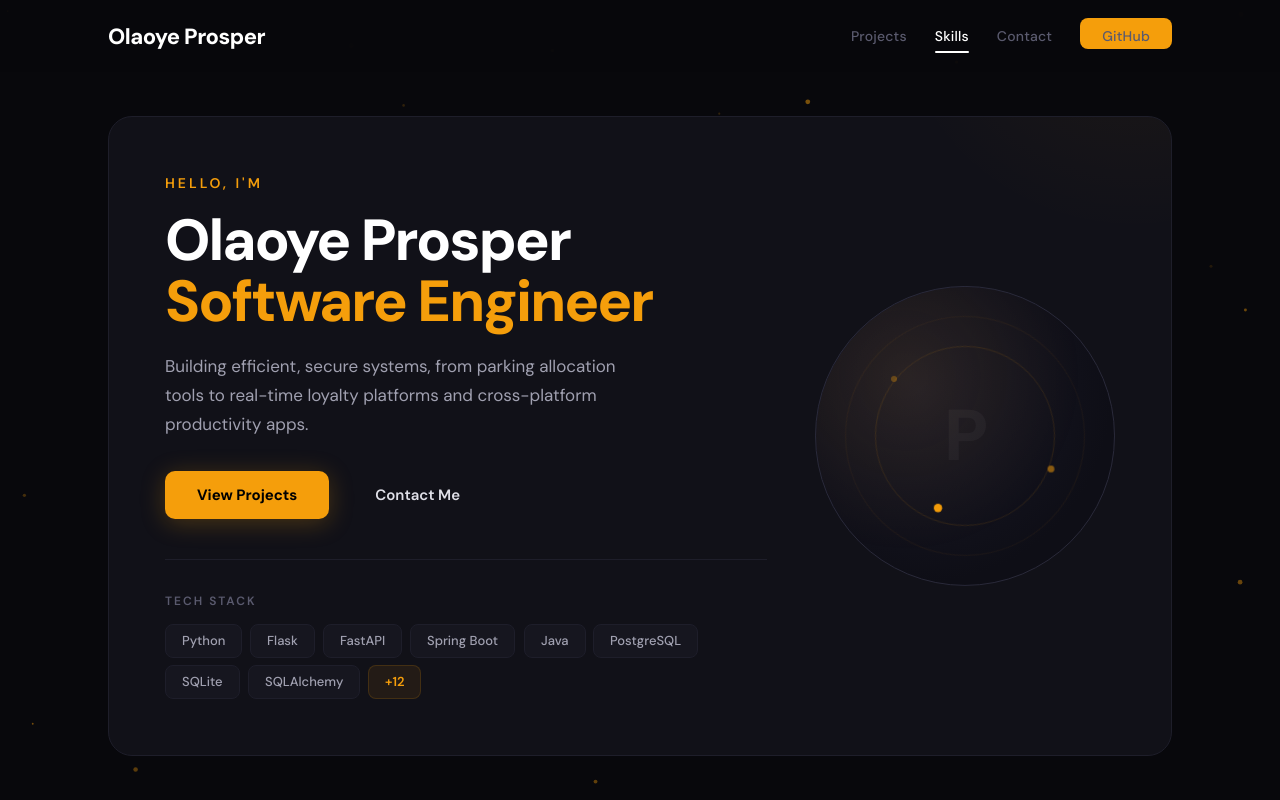
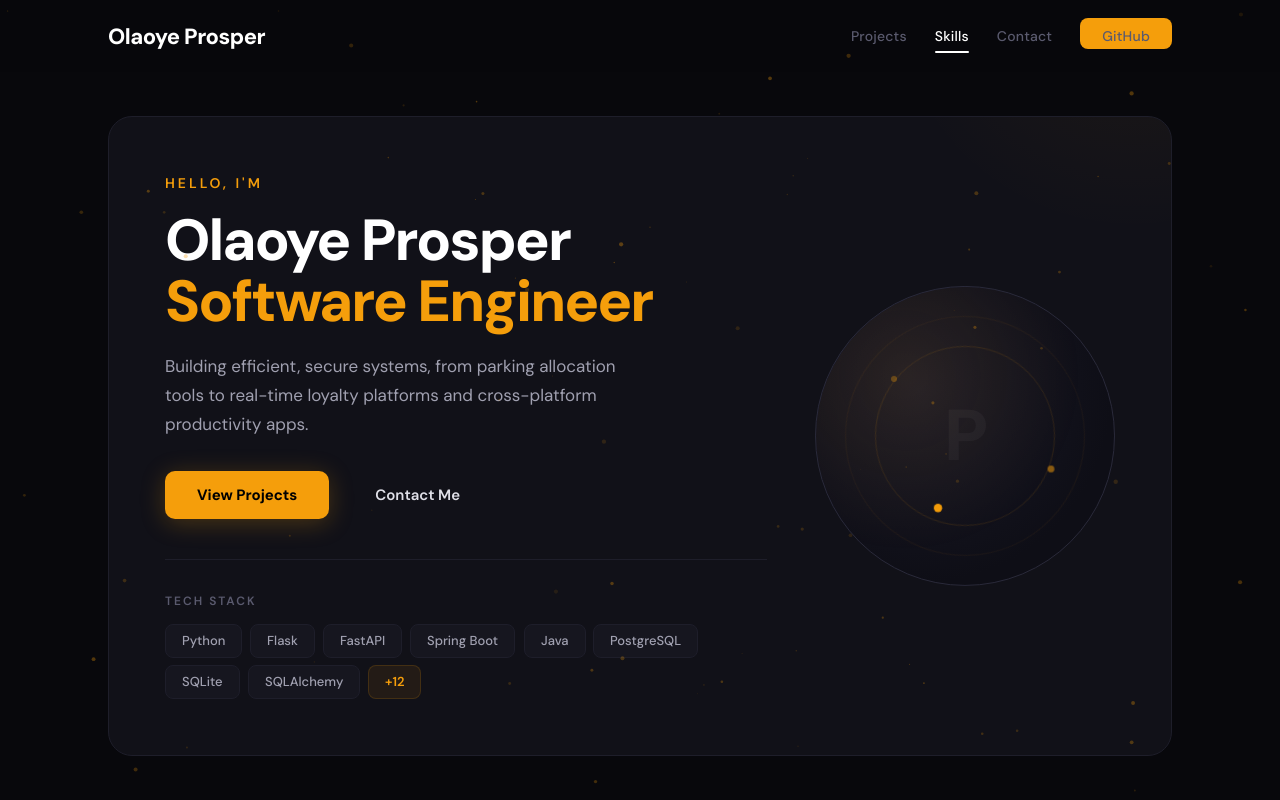
Before and after one commit to Pingwyd/Portfolio-website, a React (Vite) app: page / in a window 1280 px wide. Shown: the top 800 px of the page. Built offline with nearby package versions, Linux system fonts and the light colour scheme.

Commit message:
Particles now render across entire page above all content

```diff
--- a/src/App.jsx
+++ b/src/App.jsx
@@ -124,8 +124,8 @@ function App() {
     }
     window.addEventListener('mousemove', handleMouseMove)
 
-    const PARTICLE_COUNT = 60
-    const TRAIL_COUNT = 12
+    const PARTICLE_COUNT = 80
+    const TRAIL_COUNT = 14
     const particles = []
     const trail = []
 
@@ -135,8 +135,8 @@ function App() {
         y: Math.random() * window.innerHeight,
         baseX: Math.random() * window.innerWidth,
         baseY: Math.random() * window.innerHeight,
-        size: Math.random() * 2 + 0.5,
-        opacity: Math.random() * 0.4 + 0.1,
+        size: Math.random() * 1.8 + 0.4,
+        opacity: Math.random() * 0.25 + 0.08,
         vx: 0,
         vy: 0,
       })
@@ -165,7 +165,7 @@ function App() {
         if (t.opacity < 0.01) continue
         ctx.beginPath()
         ctx.arc(t.x, t.y, 2, 0, Math.PI * 2)
-        ctx.fillStyle = `rgba(245, 158, 11, ${t.opacity * 0.6})`
+        ctx.fillStyle = `rgba(245, 158, 11, ${t.opacity * 0.45})`
         ctx.fill()
       }
 
--- a/src/index.css
+++ b/src/index.css
@@ -63,7 +63,7 @@ img {
   left: 0;
   width: 100%;
   height: 100%;
-  z-index: 0;
+  z-index: 9999;
   pointer-events: none;
 }
 
```
